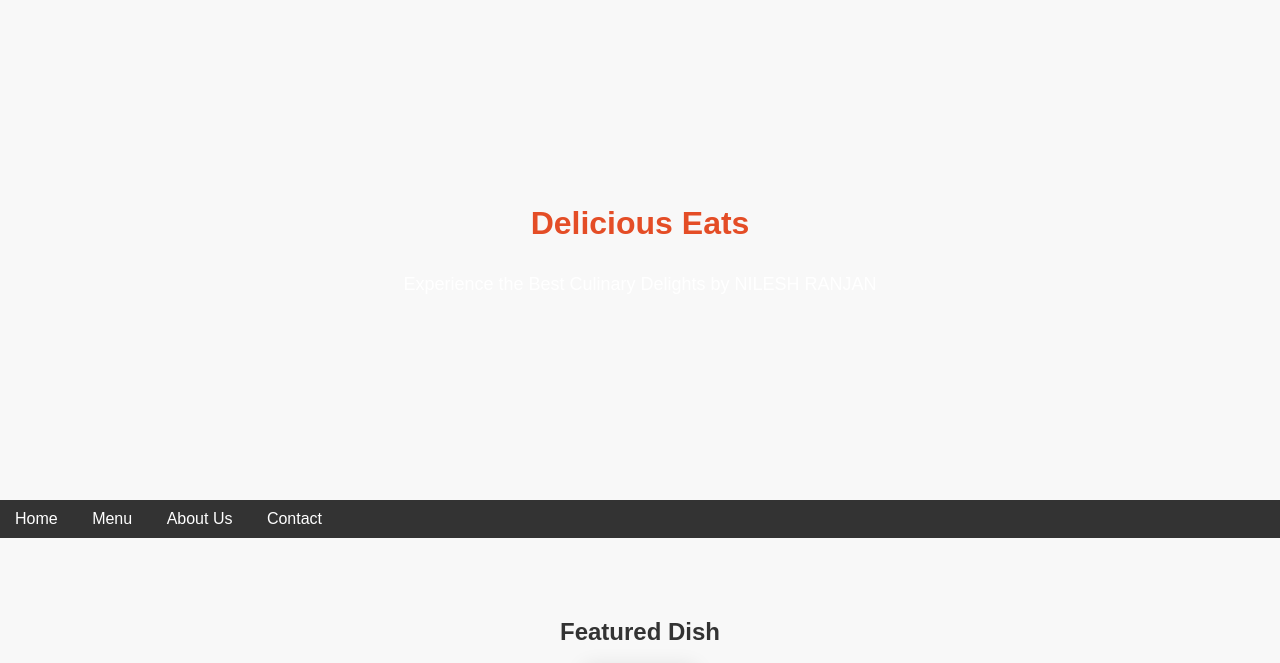
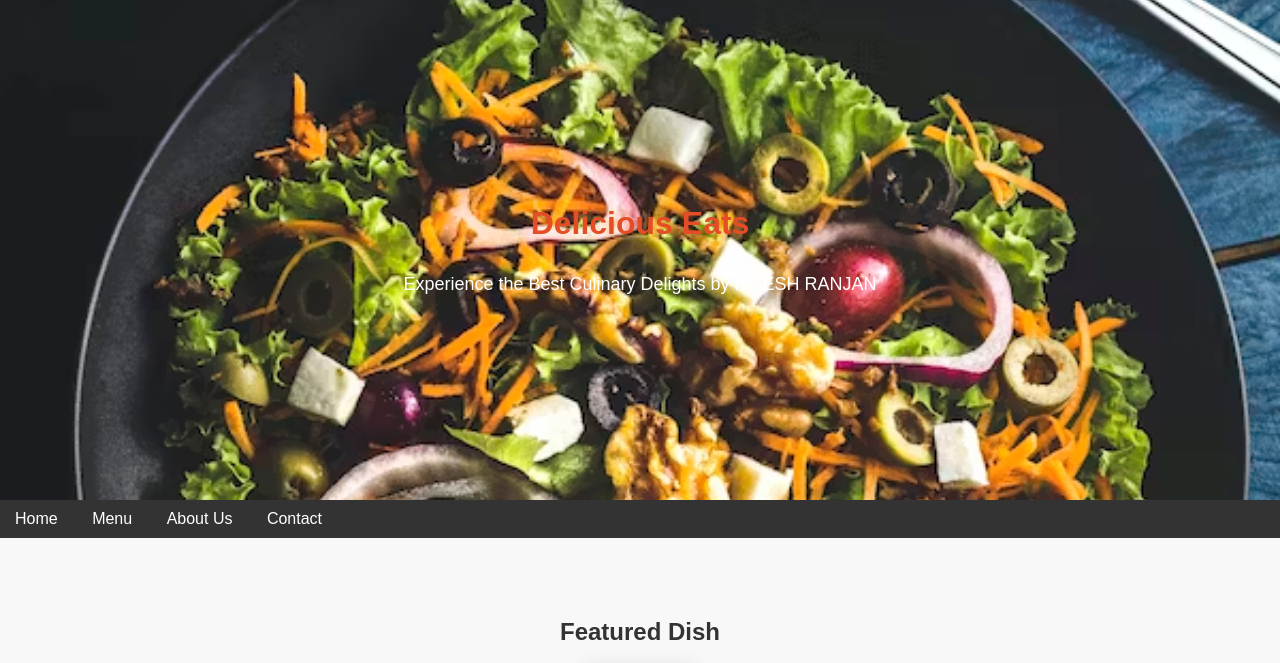
Before and after one commit to NILESH-2003/Age_calculate, a plain HTML site: page index.html in a window 1280 px wide. Shown: the top 663 px of the page. Drawn offline with Linux system fonts and the light colour scheme.

Commit message:
Added image

```diff
--- a/index.html
+++ b/index.html
@@ -14,7 +14,7 @@
         }
 
         header {
-            background: url('restaurant-header.jpg') center/cover no-repeat; /* Replace with your restaurant header image */
+            background: url('abc.avif') center/cover no-repeat; /* Replace with your restaurant header image */
             height: 500px;
             color: #fff;
             text-align: center;
```
Also changed, not shown: abc.avif (added), 1 other file.
